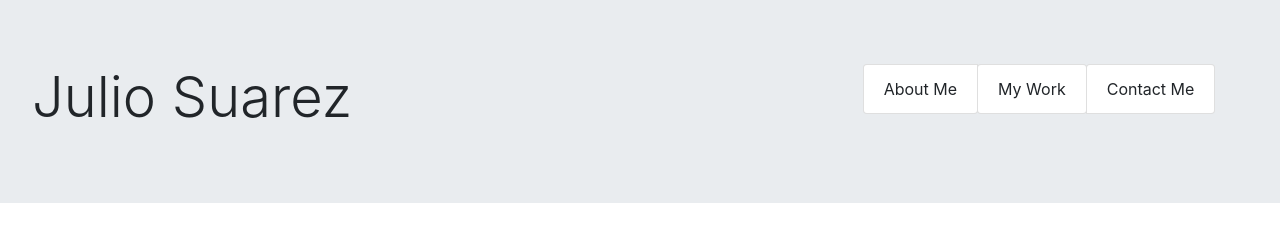
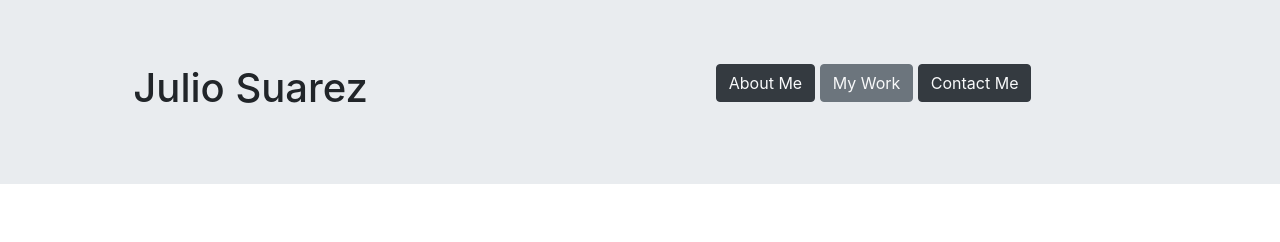
Before and after one commit to justjulio95/portfolio, a plain HTML site: page index.html in a window 1280 px wide. Drawn offline with nearby package versions, Linux system fonts and the light colour scheme.

Commit message:
general styling to header

```diff
--- a/index.html
+++ b/index.html
@@ -13,20 +13,20 @@
     <body>
         <!--Set up the <header> with the <nav> bar to the right-->
         <header class="jumbotron row">
-            <h1 class="display-4 col-8">Julio Suarez</h1>
+            <h1 class="col-12 text-center col-md-4 col-lg-3 mx-auto">Julio Suarez</h1>
             <!--Nav bar w/ About Me, My Work, & Contact Me-->
-            <nav class="col-4">
-                <ul class="list-group list-group-horizontal">
-                    <button type="menu" class="list-group-item btn">
+            <nav class="col-12 text-center navebar col-md-8 col-lg-6 mx-auto">
+                <ul class="d-inline mx-5">
+                    <a role="button" class="btn btn-dark text-light">
                         <!--anchor elements to ensure scrolling when clicked-->
                         About Me
-                    </button>
-                    <button type="menu" class="list-group-item btn">
+                    </a>
+                    <a role="button" class="btn btn-secondary text-light">
                         My Work
-                    </button>
-                    <button type="menu" class="list-group-item btn">
+                    </a>
+                    <a role="button" class="btn btn-dark text-light">
                         Contact Me
-                    </button>
+                    </a>
                 </ul>
             </nav>
         </header>
@@ -35,7 +35,8 @@
             <h1>Big Ideas, Minimalist Approach</h1>
         </div>-->
 
-        <!--About me section
+        <!--About me section-->
+        <!--<main>
             <section class="container" id="about-me">
                 <div class="info-container">
                     <h2 class="section-title">About Me</h2>
```
Lines whose indentation alone changed are shown as unchanged.
